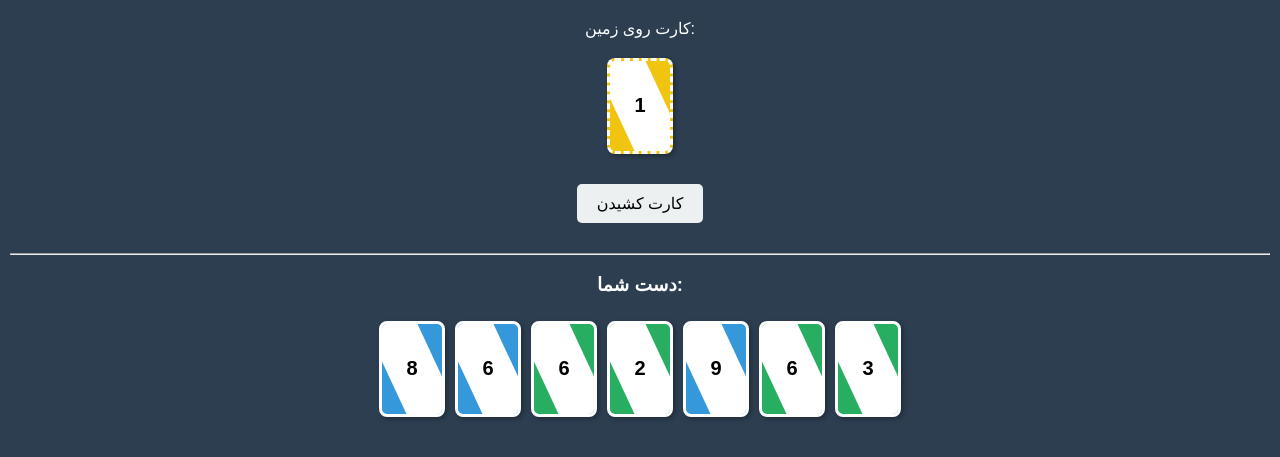
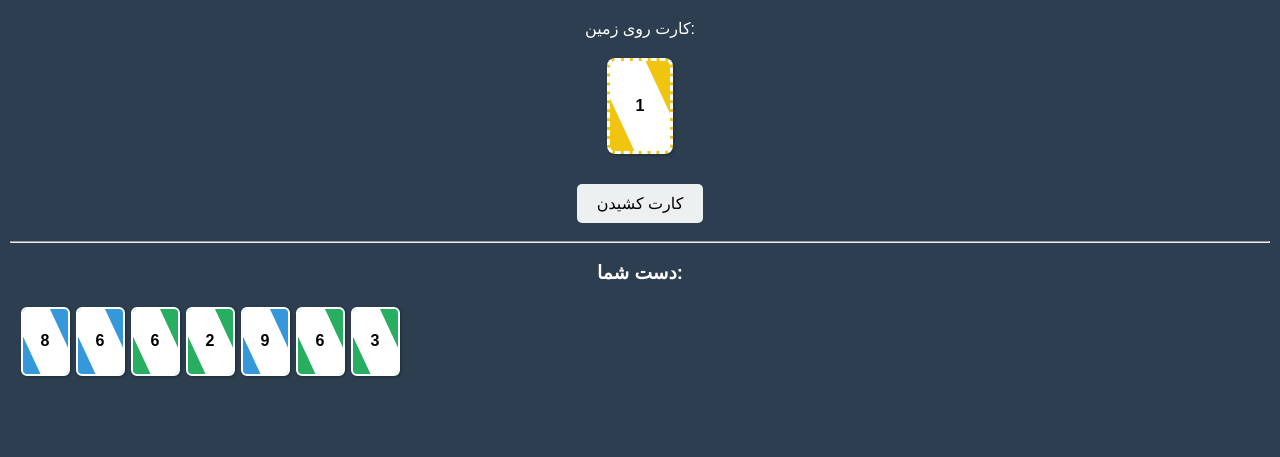
Before and after one commit to ebitiem-oss/Ebi-tiem, a plain HTML site: page index.html in a window 1280 px wide. Both pictures are taken after a click on the button "شروع بازی". Shown: the part 71-528 px from the top of the page. Drawn offline with Linux system fonts and the light colour scheme.

Commit message:
Update style.css

```diff
--- a/style.css
+++ b/style.css
@@ -61,12 +61,50 @@ body {
 .green { background-color: #27ae60 !important; }
 .yellow { background-color: #f1c40f !important; }
 
+/* کارت‌ها کوچک‌تر شدند */
+.card {
+    width: 45px; /* از 60 به 45 تغییر کرد */
+    height: 65px; /* از 90 به 65 تغییر کرد */
+    border-radius: 6px;
+    border: 2px solid white;
+    display: flex;
+    justify-content: center;
+    align-items: center;
+    font-size: 16px; /* فونت کوچکتر */
+    font-weight: bold;
+    color: black;
+    position: relative;
+    overflow: hidden;
+    margin: 3px; /* فاصله کمتر بین کارت‌ها */
+    box-shadow: 1px 1px 3px rgba(0,0,0,0.3);
+    cursor: pointer;
+    transition: transform 0.1s;
+}
+
+/* نمایش کارت‌ها در یک ردیف و کنار هم */
 #player-hand {
     display: flex;
-    flex-wrap: wrap;
+    flex-wrap: wrap; /* اگر تعداد کارت‌ها زیاد شد، به ردیف بعدی برود ولی در حالت عادی کنار هم هستند */
     justify-content: center;
+    align-items: center;
     margin-top: 20px;
-    min-height: 100px; /* برای اینکه وقتی خالی است هم فضا داشته باشد */
+    width: 100%;
+    max-width: 400px; /* محدود کردن عرض برای اینکه در موبایل بهتر دیده شود */
+}
+
+/* افکت لرزش وقتی کارت اشتباه است (به جای پیام مزاحم) */
+.error-shake {
+    animation: shake 0.2s ease-in-out;
+}
+
+@keyframes shake {
+    0% { transform: translateX(0); }
+    25% { transform: translateX(5px); }
+    50% { transform: translateX(-5px); }
+    75% { transform: translateX(5px); }
+    100% { transform: translateX(0); }
+}
+
 }
 
 #game-area {
```
